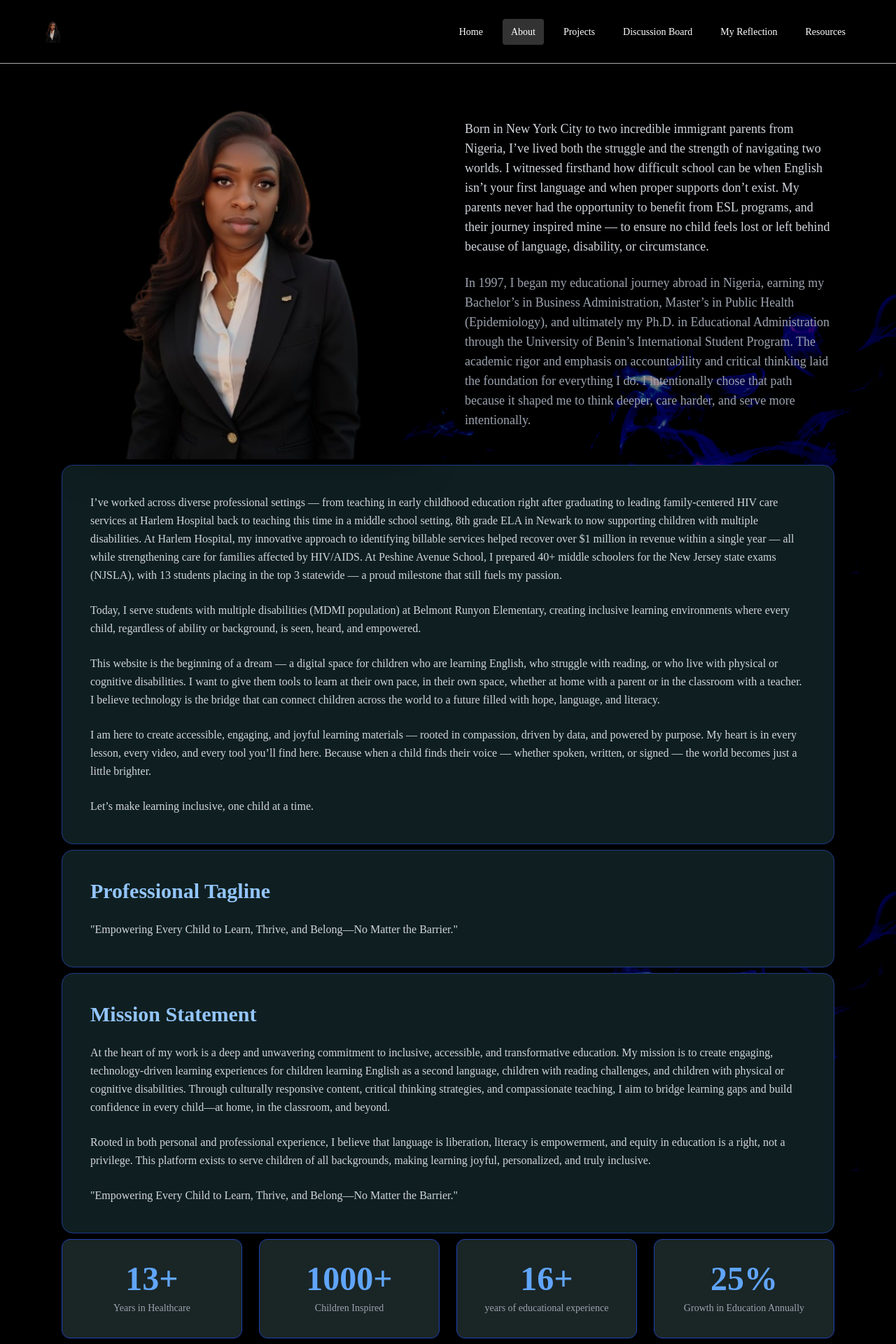
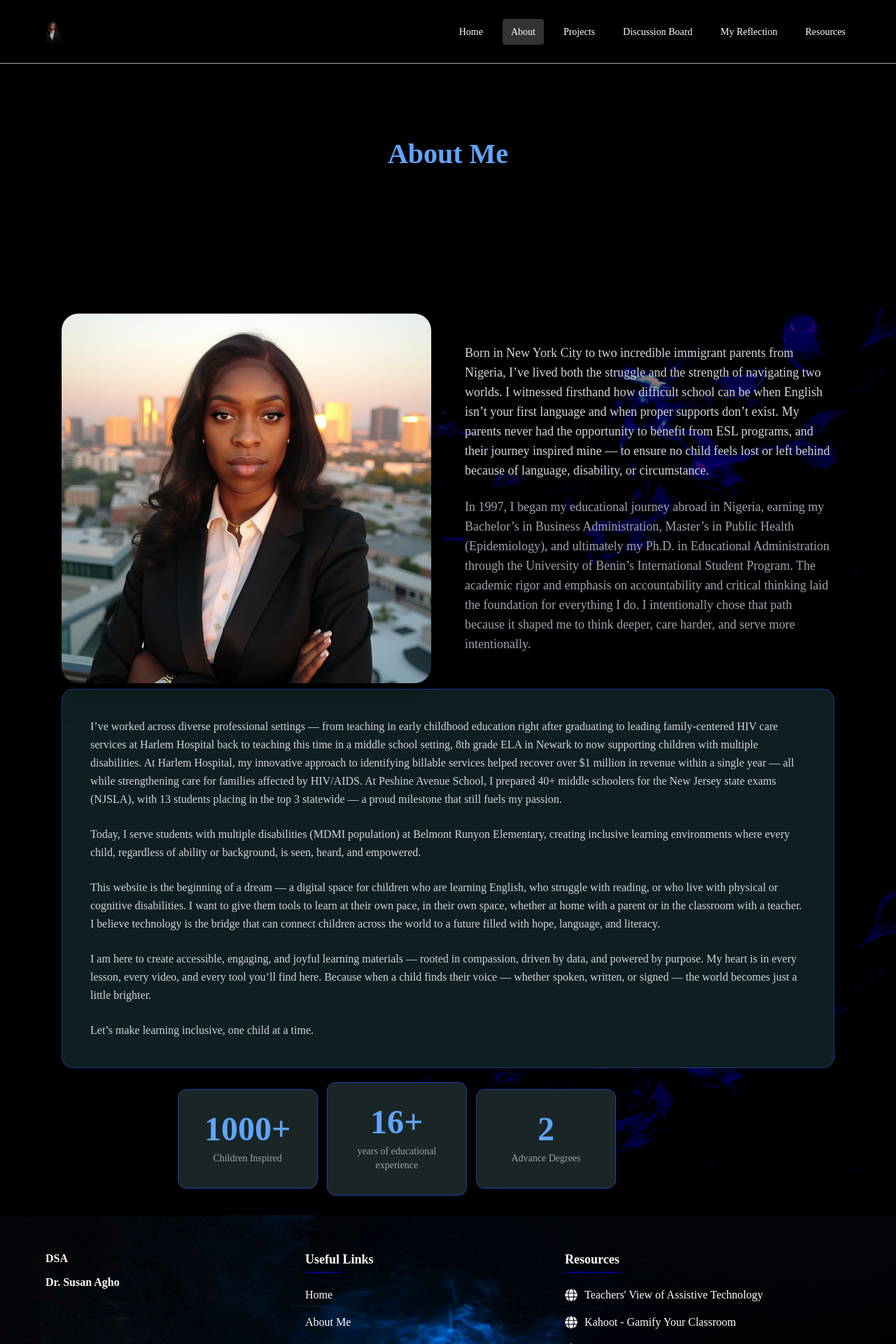
Before and after one commit to MrChampion2020/schoolportfolio, a React (Create React App) app: page /about in a window 1280 px wide. Shown: the top 1920 px of the page at 70% size. Built offline with nearby package versions, Linux system fonts and the light colour scheme.

Commit message:
merge remote changes

```diff
--- a/src/screens/mainstack/About.jsx
+++ b/src/screens/mainstack/About.jsx
@@ -1,9 +1,8 @@
-
 import React from "react";
 import { motion } from "framer-motion";
 import Navbar from "../../components/Navbar";
 import Footer from "../../components/Footer";
-import me from "../../assets/me.png";
+import me from "../../assets/about.jpeg";
 import bg from "../../assets/bgmid.png";
 
 const sectionVariants = {
@@ -16,32 +15,35 @@ const sectionVariants = {
 };
 
 const stats = [
-  { value: "13+", label: "Years in Healthcare" },
   { value: "1000+", label: "Children Inspired" },
   { value: "16+", label: "years of educational experience" },
-  { value: "25%", label: "Growth in Education Annually" },
+  { value: "2", label: "Advance Degrees" },
 ];
 
 export default function About() {
   return (
     <div
       className="min-h-screen text-white font-[Poppins] bg-black overflow-hidden"
-      style={{ backgroundImage: `url(${bg})`, backgroundSize: 'cover', backgroundAttachment: 'fixed' }}
+      style={{
+        backgroundImage: `url(${bg})`,
+        backgroundSize: "cover",
+        backgroundAttachment: "fixed",
+      }}
     >
       <Navbar />
 
       {/* Hero */}
-      <header className="relative h-[15vh] flex items-center justify-center bg-black/70 backdrop-blur-sm">
-        {/* <motion.h1
+      <header className="relative h-[55vh] flex items-center justify-center bg-black/70 backdrop-blur-sm">
+        <motion.h1
           className=" font-extrabold text-blue-400 text-center z-10"
           initial={{ opacity: 0, scale: 0.95 }}
           animate={{ opacity: 1, scale: 1 }}
           transition={{ duration: 1.2 }}
-           style={{fontSize: '30px'}}
+          style={{ fontSize: "40px" }}
         >
-           My Story. My Purpose.
-        </motion.h1> */}
-        {/* <div className="absolute inset-0 bg-gradient-to-b from-black/60 to-black/90" /> */}
+          About Me
+        </motion.h1>
+        <div className="absolute inset-0 bg-gradient-to-b from-black/60 to-black/90" />
       </header>
 
       {/* Main Content */}
@@ -60,17 +62,28 @@ export default function About() {
             className="rounded-3xl shadow-2xl w-full object-cover"
           />
           <div className="space-y-6">
-
             <p className="text-lg text-gray-300">
-            Born in New York City to two incredible immigrant parents from Nigeria, I’ve lived both the struggle and the strength of navigating two worlds. I witnessed firsthand how difficult school can be when English isn’t your first language and when proper supports don’t exist. My parents never had the opportunity to benefit from ESL programs, and their journey inspired mine — to ensure no child feels lost or left behind because of language, disability, or circumstance.
+              Born in New York City to two incredible immigrant parents from
+              Nigeria, I’ve lived both the struggle and the strength of
+              navigating two worlds. I witnessed firsthand how difficult school
+              can be when English isn’t your first language and when proper
+              supports don’t exist. My parents never had the opportunity to
+              benefit from ESL programs, and their journey inspired mine — to
+              ensure no child feels lost or left behind because of language,
+              disability, or circumstance.
             </p>
             <p className="text-lg text-gray-400">
-           In 1997, I began my educational journey abroad in Nigeria, earning my Bachelor’s in Business Administration, Master’s in Public Health (Epidemiology), and ultimately my Ph.D. in Educational Administration through the University of Benin’s International Student Program. The academic rigor and emphasis on accountability and critical thinking laid the foundation for everything I do. I intentionally chose that path because it shaped me to think deeper, care harder, and serve more intentionally.
+              In 1997, I began my educational journey abroad in Nigeria, earning
+              my Bachelor’s in Business Administration, Master’s in Public
+              Health (Epidemiology), and ultimately my Ph.D. in Educational
+              Administration through the University of Benin’s International
+              Student Program. The academic rigor and emphasis on accountability
+              and critical thinking laid the foundation for everything I do. I
+              intentionally chose that path because it shaped me to think
+              deeper, care harder, and serve more intentionally.
             </p>
           </div>
         </motion.div>
-
-
 
         {/* Full Narrative */}
         <motion.section
@@ -80,49 +93,51 @@ export default function About() {
           whileInView="visible"
           viewport={{ once: true }}
         >
-
           <p className="text-gray-300 leading-relaxed">
-
-          I’ve worked across diverse professional settings — from teaching in early childhood education right after graduating to leading family-centered HIV care services at Harlem Hospital back to teaching this time in a middle school setting, 8th grade ELA in Newark to now supporting children with multiple disabilities. At Harlem Hospital, my innovative approach to identifying billable services helped recover over $1 million in revenue within a single year — all while strengthening care for families affected by HIV/AIDS. At Peshine Avenue School, I prepared 40+ middle schoolers for the New Jersey state exams (NJSLA), with 13 students placing in the top 3 statewide — a proud milestone that still fuels my passion.
+            I’ve worked across diverse professional settings — from teaching in
+            early childhood education right after graduating to leading
+            family-centered HIV care services at Harlem Hospital back to
+            teaching this time in a middle school setting, 8th grade ELA in
+            Newark to now supporting children with multiple disabilities. At
+            Harlem Hospital, my innovative approach to identifying billable
+            services helped recover over $1 million in revenue within a single
+            year — all while strengthening care for families affected by
+            HIV/AIDS. At Peshine Avenue School, I prepared 40+ middle schoolers
+            for the New Jersey state exams (NJSLA), with 13 students placing in
+            the top 3 statewide — a proud milestone that still fuels my passion.
           </p>
           <p className="text-gray-300 leading-relaxed">
-
-           Today, I serve students with multiple disabilities (MDMI population) at Belmont Runyon Elementary, creating inclusive learning environments where every child, regardless of ability or background, is seen, heard, and empowered.
-
+            Today, I serve students with multiple disabilities (MDMI population)
+            at Belmont Runyon Elementary, creating inclusive learning
+            environments where every child, regardless of ability or background,
+            is seen, heard, and empowered.
           </p>
           <p className="text-gray-300 leading-relaxed">
-
-This website is the beginning of a dream — a digital space for children who are learning English, who struggle with reading, or who live with physical or cognitive disabilities. I want to give them tools to learn at their own pace, in their own space, whether at home with a parent or in the classroom with a teacher. I believe technology is the bridge that can connect children across the world to a future filled with hope, language, and literacy.
-
+            This website is the beginning of a dream — a digital space for
+            children who are learning English, who struggle with reading, or who
+            live with physical or cognitive disabilities. I want to give them
+            tools to learn at their own pace, in their own space, whether at
+            home with a parent or in the classroom with a teacher. I believe
+            technology is the bridge that can connect children across the world
+            to a future filled with hope, language, and literacy.
           </p>
 
           <p className="text-gray-300 leading-relaxed">
-
-
-          I am here to create accessible, engaging, and joyful learning materials — rooted in compassion, driven by data, and powered by purpose. My heart is in every lesson, every video, and every tool you’ll find here. Because when a child finds their voice — whether spoken, written, or signed — the world becomes just a little brighter.
-
-
+            I am here to create accessible, engaging, and joyful learning
+            materials — rooted in compassion, driven by data, and powered by
+            purpose. My heart is in every lesson, every video, and every tool
+            you’ll find here. Because when a child finds their voice — whether
+            spoken, written, or signed — the world becomes just a little
+            brighter.
           </p>
 
-<p className="text-gray-300 leading-relaxed">
-
-  Let’s make learning inclusive, one child at a time.
-
+          <p className="text-gray-300 leading-relaxed">
+            Let’s make learning inclusive, one child at a time.
           </p>
-
-
-
-
-
-
-
-
-
         </motion.section>
 
-
         {/* Full Narrative */}
-        <motion.section
+        {/* <motion.section
           className="bg-[#0f1f21] p-10 rounded-2xl shadow-xl space-y-6 border border-blue-900"
           variants={sectionVariants}
           initial="hidden"
@@ -137,10 +152,10 @@ This website is the beginning of a dream — a digital space for children who ar
 
 
 
-        </motion.section>
+        </motion.section> */}
 
-{/* Full Narrative */}
-        <motion.section
+        {/* Full Narrative */}
+        {/* <motion.section
           className="bg-[#0f1f21] p-10 rounded-2xl shadow-xl space-y-6 border border-blue-900"
           variants={sectionVariants}
           initial="hidden"
@@ -161,27 +176,27 @@ This website is the beginning of a dream — a digital space for children who ar
 
         </p>
 
-        </motion.section>
-
-
-
+        </motion.section> */}
 
         {/* Stats Section */}
         <motion.section
-          className="grid md:grid-cols-4 gap-6 text-center"
+          className="grid md:grid-cols-4 gap-20 text-center place-items-center "
           variants={sectionVariants}
           initial="hidden"
           whileInView="visible"
           viewport={{ once: true }}
+          style={{margin: '20px auto', width: '70%'}}
         >
           {stats.map((stat, index) => (
             <motion.div
               key={index}
               whileHover={{ scale: 1.1 }}
-              className="bg-[#1a2526] p-8 rounded-xl shadow-lg border border-blue-800 transition-all"
+              className="bg-[#1a2526] p-8 rounded-xl shadow-lg border border-blue-800 transition-all flex items-center justify-center w-full min-w-[200px] max-w-[250px] mx-auto"
             >
-              <p className="text-5xl font-bold text-blue-400">{stat.value}</p>
-              <p className="text-sm mt-2 text-gray-400">{stat.label}</p>
+              <div>
+                <p className="text-5xl font-bold text-blue-400">{stat.value}</p>
+                <p className="text-sm mt-2 text-gray-400">{stat.label}</p>
+              </div>
             </motion.div>
           ))}
         </motion.section>
--- a/src/screens/mainstack/Home.jsx
+++ b/src/screens/mainstack/Home.jsx
@@ -13,8 +13,8 @@ import Navbar from "../../components/Navbar";
 import Footer from "../../components/Footer";
 
 import Background from "../../components/Background";
-import me from "../../assets/me.png"; // Placeholder for Juliet's image
-import me2 from "../../assets/me.png"; // Placeholder for About Me image
+import me from "../../assets/home.jpeg"; // Placeholder for Juliet's image
+import me2 from "../../assets/home.jpeg"; // Placeholder for About Me image
 import blog from "../../assets/pj1.png"; // Placeholder for EdTech blog image
 import ecomm from "../../assets/pj2.png"; // Placeholder for classroom tool image
 import dating from "../../assets/pj3.png"; // Placeholder for collaborative app image
@@ -106,9 +106,9 @@ const Home = () => {
               style={{padding: '20px auto'}}
               >
                 <span className="block" style={{ color: "black", margin: "20px auto" }}>
-                 {greeting},  I am
+                  I am  Dr. Ehimwenma
                 </span>
-                <span className="block text-[blue]">Dr. Ehimwenma Susan Agho</span>
+                <span className="block"> Susan Agho</span>
               </motion.h1>
 
 
```
Also changed, not shown: src/assets/about.jpeg (added), src/assets/home.jpeg (added).
